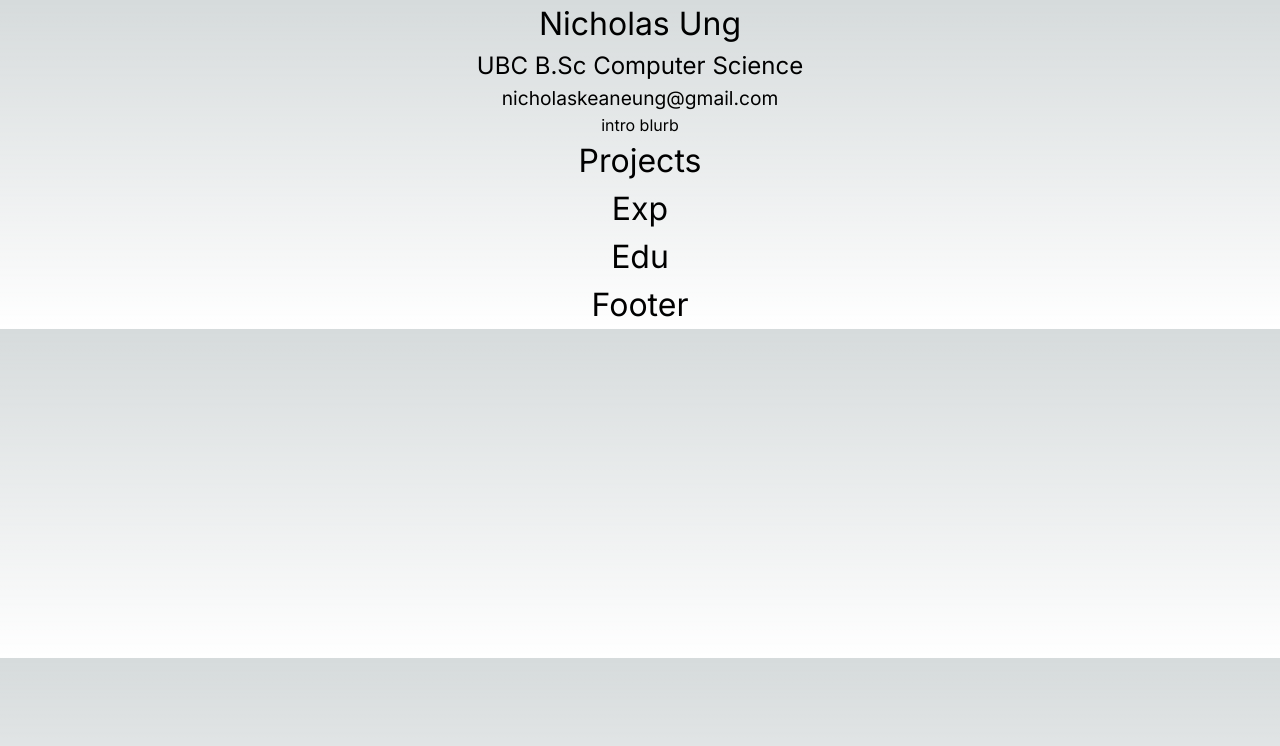
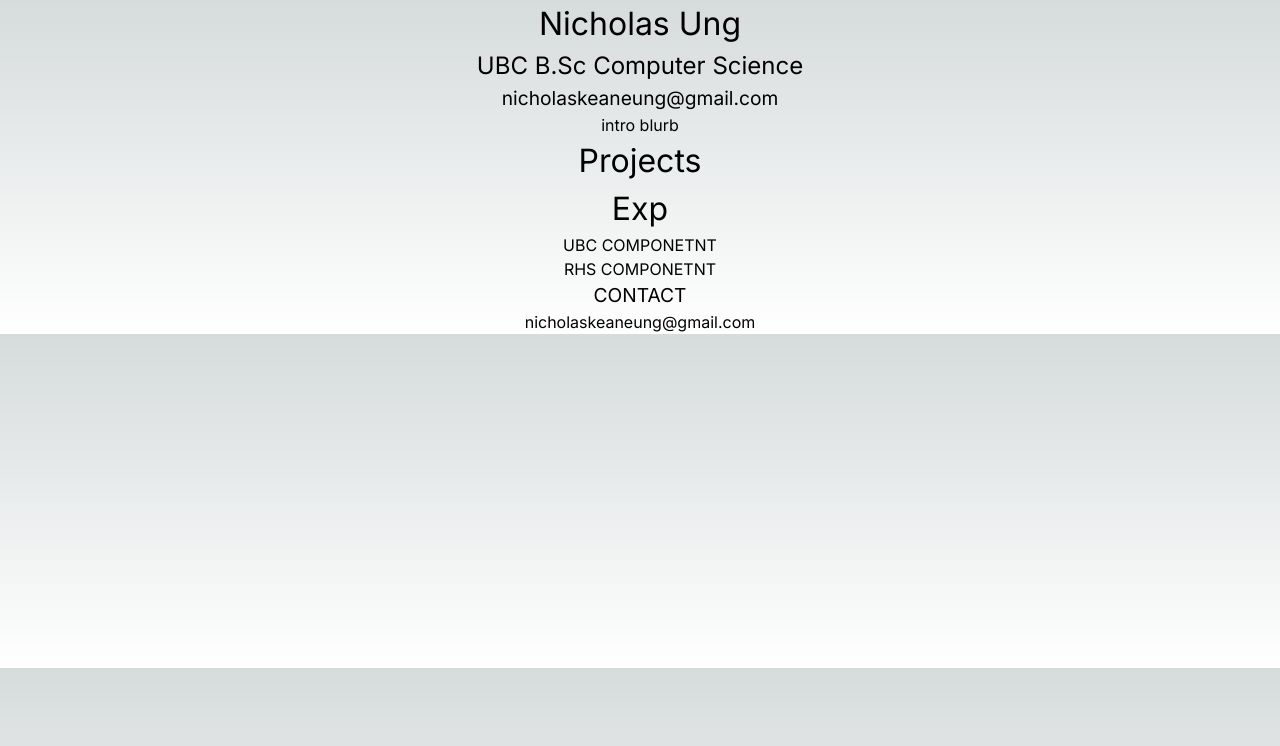
Before and after one commit to nicholasung/NicResume, a Next.js app in the folder nic-resume/: page / in a window 1280 px wide. Shown: the top 746 px of the page. Built offline with nearby package versions, Linux system fonts and the light colour scheme.

Commit message:
basic boiler plate file structure

```diff
--- a/nic-resume/src/app/components/edu.tsx
+++ b/nic-resume/src/app/components/edu.tsx
@@ -1,4 +1,5 @@
 import React from 'react';
+import { Rhs, Ubc } from './edu/index';
 
 interface EduProps {
     // Define your component props here
@@ -8,11 +9,10 @@
     // Component logic goes here
 
     return (
-        // JSX markup for the component goes here
-        <h1>
-            {/* Add your Edu content here */}
-            Edu
-        </h1>
+        <div>
+            <Ubc />
+            <Rhs />
+        </div>
     );
 };
 
--- /dev/null
+++ b/nic-resume/src/app/components/edu/index.ts
@@ -0,0 +1,2 @@
+export { Rhs } from './rhs';
+export { Ubc } from './ubc';
--- /dev/null
+++ b/nic-resume/src/app/components/edu/rhs.tsx
@@ -0,0 +1,16 @@
+import React from 'react';
+
+interface RHSProps {
+    // Define your component props here if any
+}
+
+export const Rhs: React.FC<RHSProps> = () => {
+    // Component logic goes here
+
+    return (
+        <div>
+            {/* Add your component content here */}
+            RHS COMPONETNT
+        </div>
+    );
+};
--- /dev/null
+++ b/nic-resume/src/app/components/edu/ubc.tsx
@@ -0,0 +1,16 @@
+import React from 'react';
+
+interface UBCProps {
+    // Define your component props here if any
+}
+
+export const Ubc: React.FC<UBCProps> = () => {
+    // Component logic goes here
+
+    return (
+        <div>
+            {/* Add your component content here */}
+            UBC COMPONETNT
+        </div>
+    );
+};
--- a/nic-resume/src/app/components/footer.tsx
+++ b/nic-resume/src/app/components/footer.tsx
@@ -8,11 +8,16 @@
     // Component logic goes here
 
     return (
-        // JSX markup for the component goes here
-        <h1>
-            {/* Add your Footer content here */}
-            Footer
-        </h1>
+        <div>
+            <h4>
+                CONTACT
+            </h4>
+            <h5>
+                nicholaskeaneung@gmail.com
+            </h5>
+        </div>
+
+
     );
 };
 
```
Also changed, not shown: nic-resume/src/app/components/mapping.md (+4 -0 lines), nic-resume/src/app/components/exp/index.ts (added), nic-resume/src/app/components/projects/index.ts (added).
